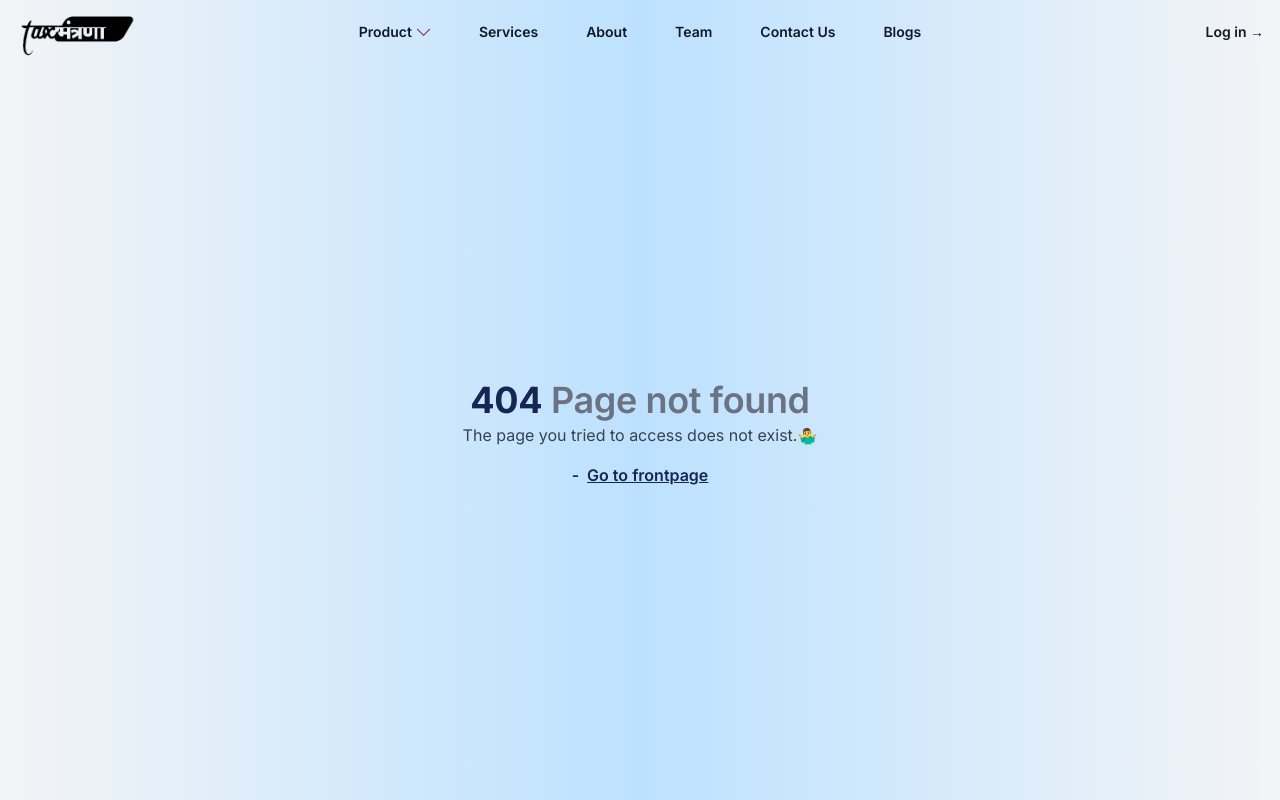
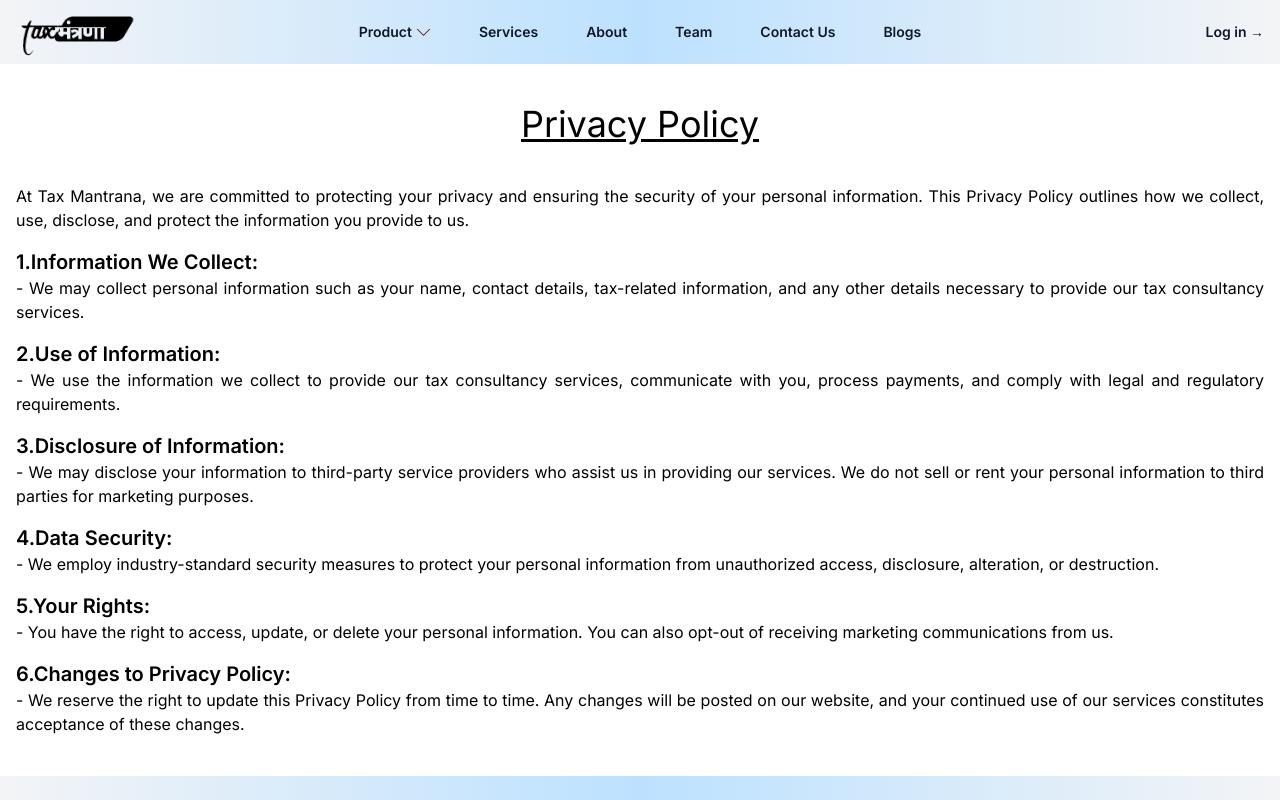
Before and after one commit to akshpatell/CA_Project, a Next.js app: page /privacy-policy in a window 1280 px wide. Before the commit this address had no page. Shown: the top 800 px of the page. Built offline with nearby package versions, Linux system fonts and the light colour scheme.

Commit message:
privacy-policy page done

```diff
--- /dev/null
+++ b/src/app/privacy-policy/page.jsx
@@ -0,0 +1,12 @@
+import PrivacyPolicy from "@/components/PrivacyPolicy";
+import React from "react";
+
+const PrivacyPolicyPage = () => {
+  return (
+    <div>
+      <PrivacyPolicy />
+    </div>
+  );
+};
+
+export default PrivacyPolicyPage;
--- /dev/null
+++ b/src/components/PrivacyPolicy/index.jsx
@@ -0,0 +1,60 @@
+import React from "react";
+
+const sections = [
+  {
+    title: "1.Information We Collect:",
+    content:
+      "- We may collect personal information such as your name, contact details, tax-related information, and any other details necessary to provide our tax consultancy services.",
+  },
+  {
+    title: "2.Use of Information:",
+    content:
+      "- We use the information we collect to provide our tax consultancy services, communicate with you, process payments, and comply with legal and regulatory requirements.",
+  },
+  {
+    title: "3.Disclosure of Information:",
+    content:
+      "- We may disclose your information to third-party service providers who assist us in providing our services. We do not sell or rent your personal information to third parties for marketing purposes.",
+  },
+  {
+    title: "4.Data Security:",
+    content:
+      "- We employ industry-standard security measures to protect your personal information from unauthorized access, disclosure, alteration, or destruction.",
+  },
+  {
+    title: "5.Your Rights:",
+    content:
+      "- You have the right to access, update, or delete your personal information. You can also opt-out of receiving marketing communications from us.",
+  },
+  {
+    title: "6.Changes to Privacy Policy:",
+    content:
+      "- We reserve the right to update this Privacy Policy from time to time. Any changes will be posted on our website, and your continued use of our services constitutes acceptance of these changes.",
+  },
+];
+
+const PrivacyPolicy = () => {
+  return (
+    <div className="flex flex-col gap-10 px-container py-10 max-sm:py-6 max-sm:gap-6">
+      <h1 className="text-4xl text-center underline">Privacy Policy</h1>
+      <div className="flex flex-col gap-4">
+        <p className="text-justify">
+          At Tax Mantrana, we are committed to protecting your privacy and
+          ensuring the security of your personal information. This Privacy
+          Policy outlines how we collect, use, disclose, and protect the
+          information you provide to us.
+        </p>
+        <div className="flex flex-col gap-4">
+          {sections.map((section, index) => (
+            <div key={index}>
+              <h2 className="text-xl font-semibold">{section.title}</h2>
+              <p className="text-justify">{section.content}</p>
+            </div>
+          ))}
+        </div>
+      </div>
+    </div>
+  );
+};
+
+export default PrivacyPolicy;
```
